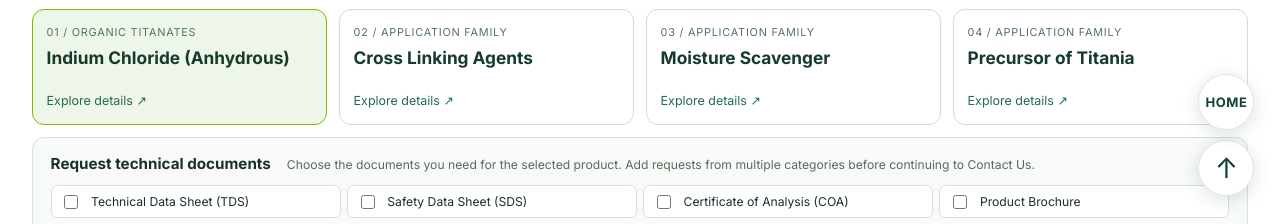
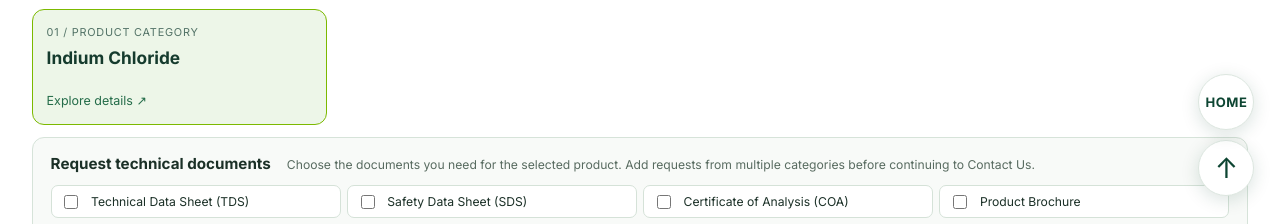
Before and after one commit to jtano14/polygel-japan, a plain HTML site: page indium-chloride.html in a window 1280 px wide. Shown: the part 572-796 px from the top of the page. Drawn offline with Linux system fonts and the light colour scheme.

Commit message:
Use dynamic category cards on indium-chloride

```diff
--- a/indium-chloride.html
+++ b/indium-chloride.html
@@ -17,12 +17,7 @@
 <main id="main" data-catalog-page="true" class="product-page">
 <div class="product-back"><a href="index.html#products">← Back to Products</a></div><section class="product-hero" aria-labelledby="product-heading"><div class="product-hero-inner"><p class="eyebrow">POLYGEL SPECIALTY CHEMICALS / PRODUCT CATALOG</p><h1 id="product-heading">Indium Chloride (Anhydrous)</h1><p>Explore product families, applications and technical information.</p></div></section>
 <section class="product-workspace" aria-labelledby="family-heading"><div class="product-intro"><div><p class="eyebrow">SELECT A PRODUCT FAMILY</p><h2 id="family-heading">Indium Chloride (Anhydrous)</h2></div><p>Choose a category below. Technical information updates in place, so you do not need to navigate between long pages.</p></div>
-<div class="family-grid" role="group" aria-label="Indium Chloride (Anhydrous) subproducts">
-<button class="family-card is-selected" type="button" data-family="0" aria-pressed="true"><small>01 / ORGANIC TITANATES</small><strong>Indium Chloride (Anhydrous)</strong><span>Explore details ↗</span></button>
-<button class="family-card" type="button" data-family="1" aria-pressed="false"><small>02 / APPLICATION FAMILY</small><strong>Cross Linking Agents</strong><span>Explore details ↗</span></button>
-<button class="family-card" type="button" data-family="2" aria-pressed="false"><small>03 / APPLICATION FAMILY</small><strong>Moisture Scavenger</strong><span>Explore details ↗</span></button>
-<button class="family-card" type="button" data-family="3" aria-pressed="false"><small>04 / APPLICATION FAMILY</small><strong>Precursor of Titania</strong><span>Explore details ↗</span></button>
-</div>
+<div class="family-grid" id="generic-family-grid" role="group" aria-label="Product categories"></div>
 <div class="document-area document-area--top"><div><h4>Request technical documents</h4><p>Choose the documents you need for the selected product. Add requests from multiple categories before continuing to Contact Us.</p></div><div class="document-options"><label><input type="checkbox" value="Technical Data Sheet (TDS)"> Technical Data Sheet (TDS)</label><label><input type="checkbox" value="Safety Data Sheet (SDS)"> Safety Data Sheet (SDS)</label><label><input type="checkbox" value="Certificate of Analysis (COA)"> Certificate of Analysis (COA)</label><label><input type="checkbox" value="Product Brochure"> Product Brochure</label></div><button type="button" id="add-documents" class="product-action">Add selected documents</button><p class="product-notice">Document availability is subject to confirmation. COAs may require batch information.</p></div>
 <div class="request-basket"><div><h4>Document request basket <span id="basket-count">0</span></h4><ul id="basket-items"><li>No documents selected yet.</li></ul></div><div class="basket-actions"><button type="button" id="clear-basket" class="product-secondary">Clear requests</button><a id="basket-contact" class="product-action" href="index.html#contact">Continue to Contact Us ↗</a></div><p class="product-notice">The contact form is currently a preview and cannot submit inquiries. Your selection will be inserted into its message field.</p></div><div class="technical-panel"><div class="technical-heading"><div><p class="eyebrow">PRODUCT INFORMATION</p><h3 id="selected-family">Indium Chloride (Anhydrous)</h3></div><span class="technical-status">English preview</span></div>
 <div class="product-subnav" id="product-subnav"></div><div class="technical-tabs" role="tablist" aria-label="Technical information"><button type="button" role="tab" id="tab-overview" aria-controls="technical-content" aria-selected="true" tabindex="0" data-tab="overview">Overview</button><button type="button" role="tab" id="tab-properties" aria-controls="technical-content" aria-selected="false" tabindex="-1" data-tab="properties">Products / Properties</button><button type="button" role="tab" id="tab-applications" aria-controls="technical-content" aria-selected="false" tabindex="-1" data-tab="applications">Applications</button></div>
```
